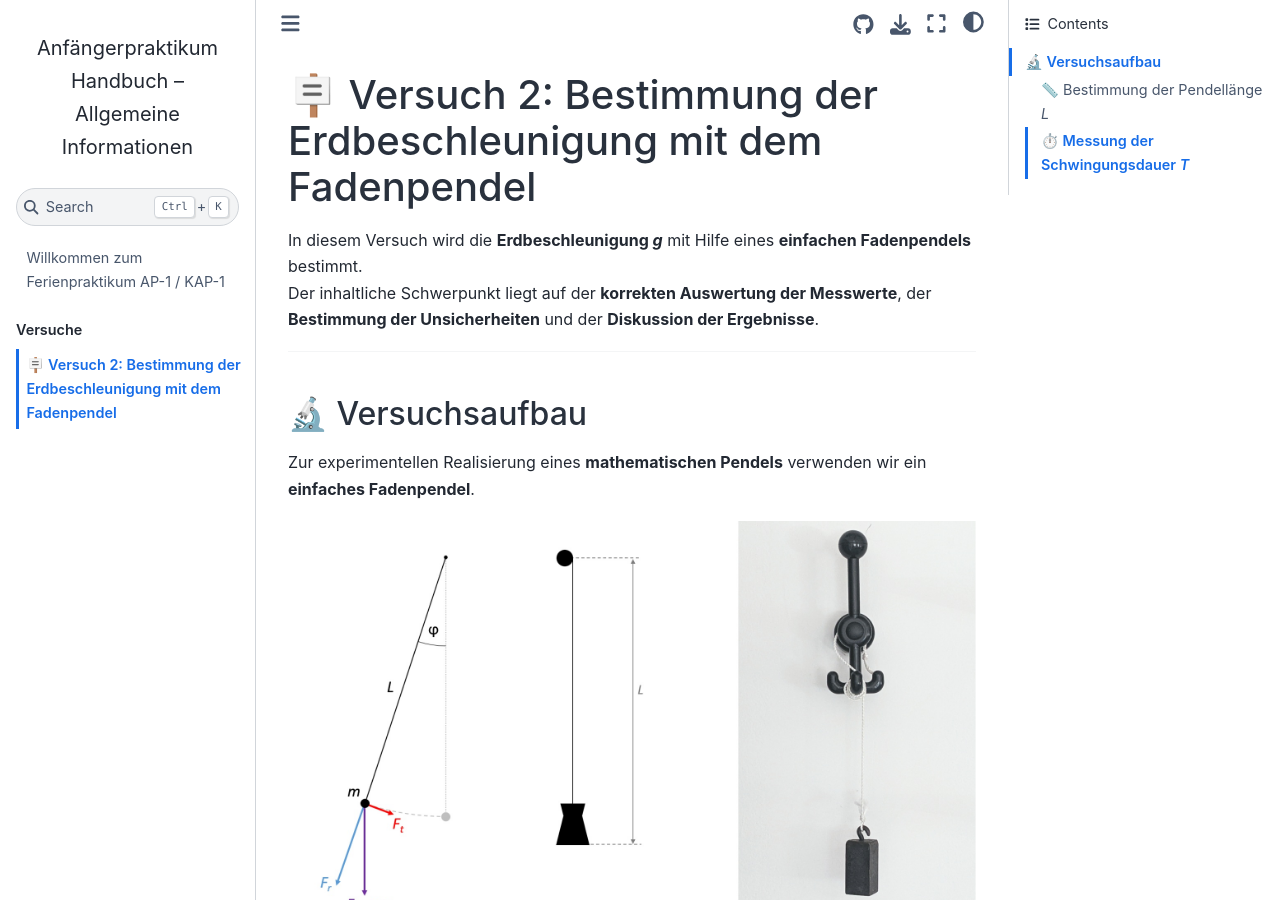
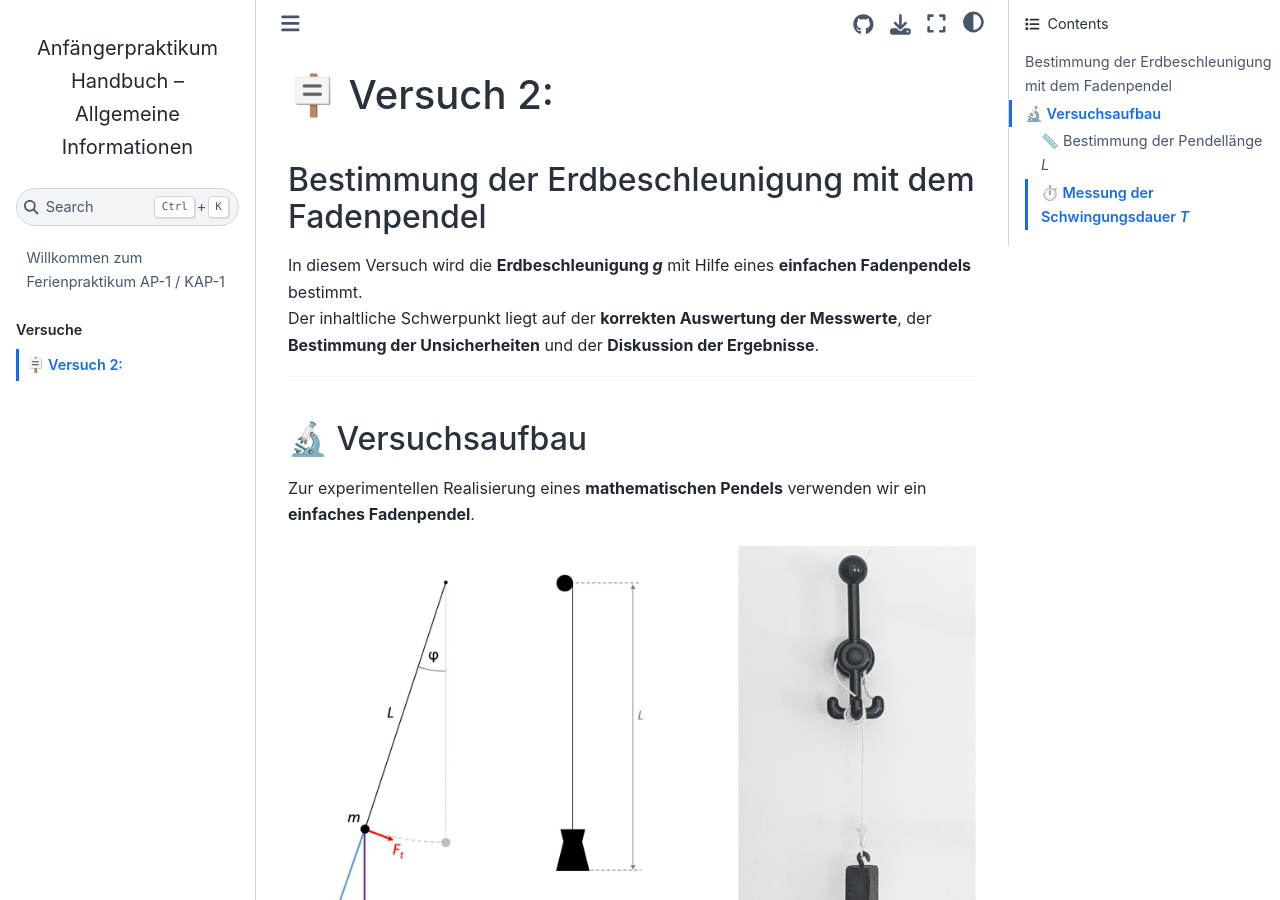
Before and after one commit to ap-labs-ufr/ap-handbook, a Jupyter Book: the page built from Versuche/02/index.md, in a window 1280 px wide and 900 px high. Built offline with Jupyter Book 1.0.4 settings and Sphinx 7.4.7 and the Sphinx Book theme 1.1.4, drawn with Linux system fonts in a browser that asks for light colours.

```diff
--- a/Versuche/02/index.md
+++ b/Versuche/02/index.md
@@ -1,4 +1,5 @@
-# 🪧 Versuch 2: Bestimmung der Erdbeschleunigung mit dem Fadenpendel
+# 🪧 Versuch 2:
+## Bestimmung der Erdbeschleunigung mit dem Fadenpendel
 
 In diesem Versuch wird die **Erdbeschleunigung *g*** mit Hilfe eines **einfachen Fadenpendels** bestimmt.
 Der inhaltliche Schwerpunkt liegt auf der **korrekten Auswertung der Messwerte**, der **Bestimmung der Unsicherheiten** und der **Diskussion der Ergebnisse**.
```
